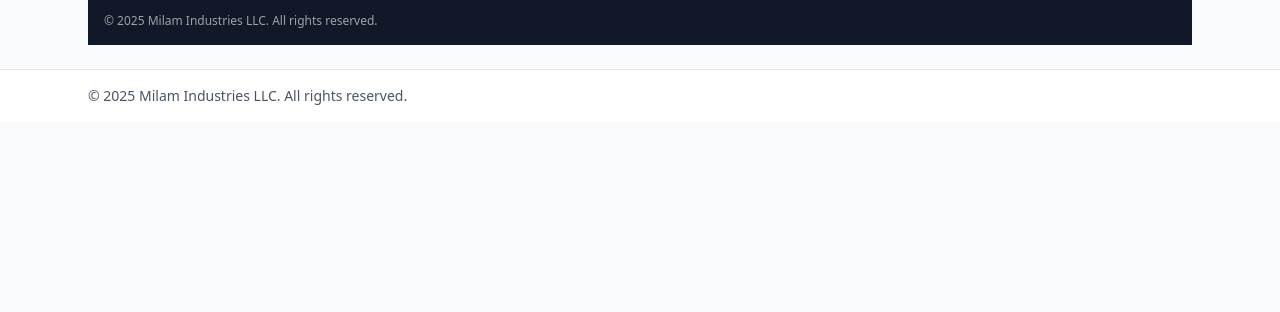
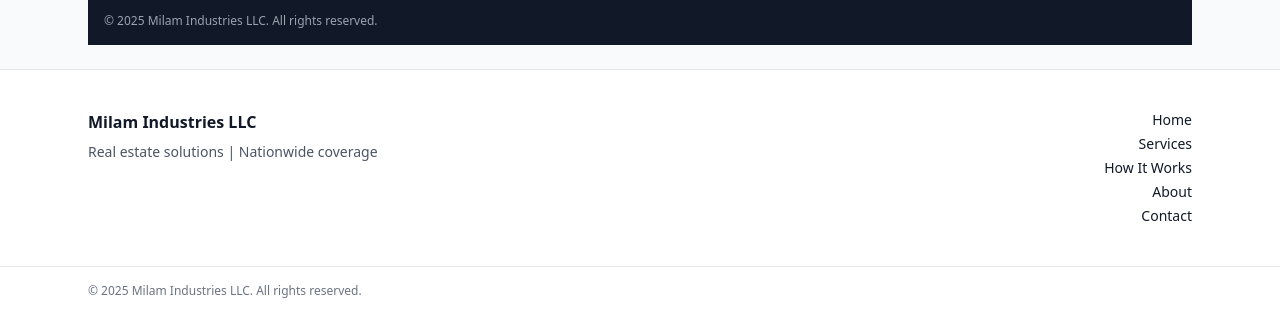
Before and after one commit to milamindustries/milamindustries-site, a Next.js app in the folder milamindustries-site/: page / in a window 1280 px wide. Shown: the part 2997-3309 px from the top of the page. Before the commit the page ends 3119 px from the top, so only its background shows below. Built offline with nearby package versions, Linux system fonts and the light colour scheme.

Commit message:
feat: add updated footer navigation and company info to layout.jsx

```diff
--- a/milamindustries-site/app/layout.jsx
+++ b/milamindustries-site/app/layout.jsx
@@ -16,11 +16,11 @@ export default function RootLayout({ children }) {
               Milam Industries LLC
             </a>
             <nav className="flex gap-6 text-sm">
-              <a className="hover:opacity-70" href="/#home">Home</a>
+              <a className="hover:opacity-70" href="#home">Home</a>
               <a className="hover:opacity-70" href="/services">Services</a>
               <a className="hover:opacity-70" href="/how-it-works">How It Works</a>
-              <a className="hover:opacity-70" href="/#about">About</a>
-              <a className="hover:opacity-70" href="/#contact">Contact</a>
+              <a className="hover:opacity-70" href="/about">About</a>
+              <a className="hover:opacity-70" href="#contact">Contact</a>
             </nav>
           </div>
         </header>
@@ -30,10 +30,27 @@ export default function RootLayout({ children }) {
 
         {/* Simple footer (optional) */}
         <footer className="border-t bg-white">
-          <div className="mx-auto max-w-6xl px-6 py-4 text-sm text-gray-600">
-            © {new Date().getFullYear()} Milam Industries LLC. All rights reserved.
-          </div>
-        </footer>
+  <div className="max-w-6xl mx-auto px-6 py-10 grid md:grid-cols-2 gap-6">
+    <div>
+      <div className="font-semibold text-gray-900">Milam Industries LLC</div>
+      <p className="text-sm text-gray-600 mt-2">
+        Real estate solutions | Nationwide coverage
+      </p>
+    </div>
+    <div className="text-sm md:text-right space-y-1">
+      <a href="#home" className="block hover:text-gray-900">Home</a>
+      <a href="/services" className="block hover:text-gray-900">Services</a>
+      <a href="/how-it-works" className="block hover:text-gray-900">How It Works</a>
+      <a href="/about" className="block hover:text-gray-900">About</a>
+      <a href="#contact" className="block hover:text-gray-900">Contact</a>
+    </div>
+  </div>
+  <div className="border-t border-gray-200">
+    <div className="max-w-6xl mx-auto px-6 py-4 text-xs text-gray-500">
+      © {new Date().getFullYear()} Milam Industries LLC. All rights reserved.
+    </div>
+  </div>
+</footer>
       </body>
     </html>
   );
```
